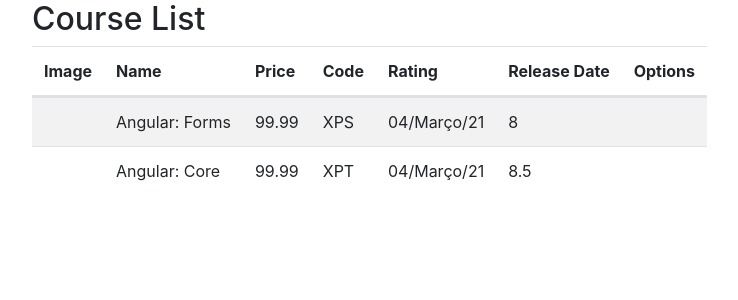
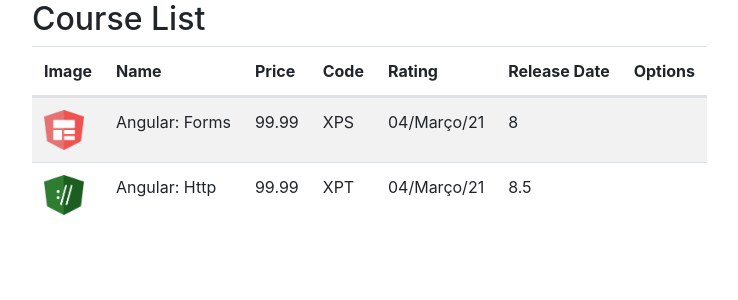
Before and after one commit to LeonardoMFSilva/course-manager-Angular, an Angular app: page / in a window 1280 px wide. Shown: the top 300 px of the page, without its empty margins (53-791 px from the left). Built offline with nearby package versions, Linux system fonts and the light colour scheme.

Commit message:
Adding font-awesome

```diff
--- a/package.json
+++ b/package.json
@@ -20,6 +20,7 @@
     "@angular/platform-browser-dynamic": "~11.0.9",
     "@angular/router": "~11.0.9",
     "bootstrap": "^4.6.0",
+    "font-awesome": "^4.7.0",
     "rxjs": "~6.6.0",
     "tslib": "^2.0.0",
     "zone.js": "~0.10.2"
--- a/src/app/courses/course-list.component.html
+++ b/src/app/courses/course-list.component.html
@@ -14,7 +14,7 @@
    </thead>
    <tbody>
       <tr *ngFor="let course of courses">
-         <td>{{course.imageUrl}}</td>
+         <td><img [src]="course.imageUrl" width="40" height="40" alt="Imagem do curso"></td>
          <td>{{course.name}}</td>
          <td>{{course.price}}</td>
          <td>{{course.code}}</td>
--- a/src/app/courses/course-list.component.ts
+++ b/src/app/courses/course-list.component.ts
@@ -14,7 +14,7 @@
             {
                 id: 1,
                 name: 'Angular: Forms',
-                imageUrl: '',
+                imageUrl: '/assets/imgs/forms.png',
                 price: 99.99,
                 code: 'XPS',
                 duration: 120,
@@ -23,8 +23,8 @@
             },
             {
                 id: 2,
-                name: 'Angular: Core',
-                imageUrl: '',
+                name: 'Angular: Http',
+                imageUrl: '/assets/imgs/http.png',
                 price: 99.99,
                 code: 'XPT',
                 duration: 90,
--- a/src/styles.css
+++ b/src/styles.css
@@ -1,2 +1,3 @@
 /* You can add global styles to this file, and also import other style files */
-@import '~bootstrap/dist/css/bootstrap.min.css'
+@import '~bootstrap/dist/css/bootstrap.min.css';
+@import '~font-awesome/css/font-awesome.min.css';
```
Also changed, not shown: src/app/courses/star/star.component.ts (added, +17 -0 lines), 1 other file (tests, documents, lock files or other folders).
